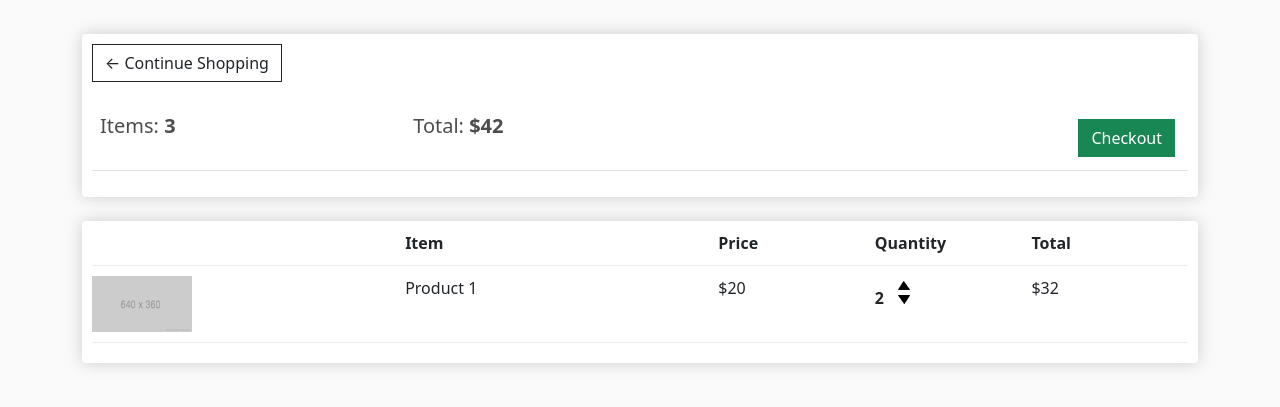
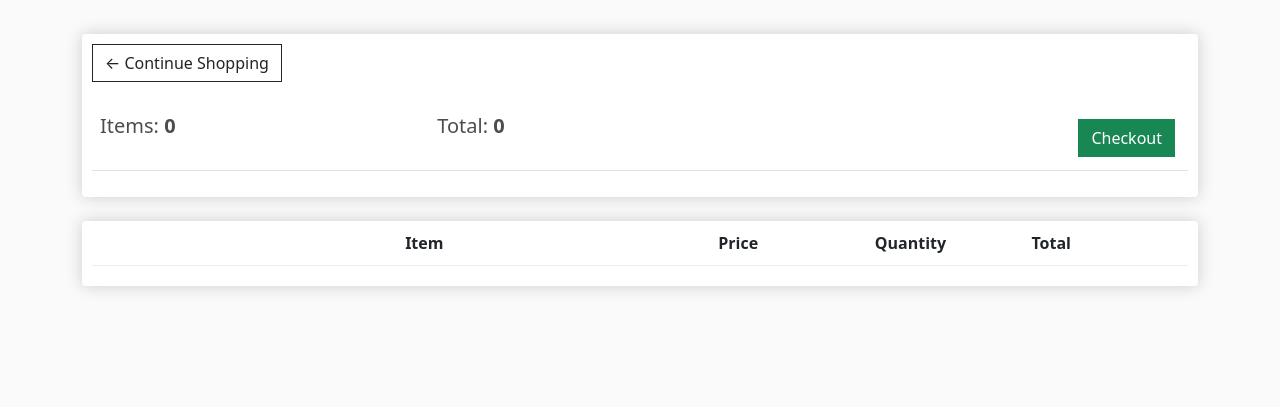
Before and after one commit to lontrarina/Ecommerce-with-Recommender-systems, a Django app: page /cart/ in a window 1280 px wide. Shown: the part 56-463 px from the top of the page. Run offline with Django 5.2, Linux system fonts and the light colour scheme; lists and menus that the app fills with data are empty.

Commit message:
rendered data

```diff
--- a/app/templates/app/app.html
+++ b/app/templates/app/app.html
@@ -4,7 +4,7 @@
     <div class="row">
         {% for product in products %}
         <div class="col-lg-4">
-            <img class="thumbnail" src="{% static 'images/placeholder.png' %}">
+            <img class="thumbnail" src="{{product.imageURL}}">
             <div class="box-element product">
                 <h6><strong>{{product.name}}</strong></h6>
                 <hr>
--- a/app/templates/app/cart.html
+++ b/app/templates/app/cart.html
@@ -9,8 +9,8 @@
                 <br>
                 <table class="table">
                     <tr>
-                        <th><h5>Items: <strong>3</strong></h5></th>
-                        <th><h5>Total:<strong> $42</strong></h5></th>
+                        <th><h5>Items: <strong>{{cart.get_cart_items}}</strong></h5></th>
+                        <th><h5>Total:<strong> {{cart.get_cart_total}}</strong></h5></th>
                         <th>
                             <a  style="float:right; margin:5px;" class="btn btn-success" href="{% url 'checkout' %}">Checkout</a>
                         </th>
@@ -28,21 +28,22 @@
                     <div style="flex:1"><strong>Quantity</strong></div>
                     <div style="flex:1"><strong>Total</strong></div>
                 </div>
-
+                {% for item in items %}
                 <div class="cart-row">
-                    <div style="flex:2"><img class="row-image" src="{% static 'images/placeholder.png' %}"></div>
-                    <div style="flex:2"><p>Product 1</p></div>
-                    <div style="flex:1"><p>$20</p></div>
+                    <div style="flex:2"><img class="row-image" src="{{ item.product.imageURL }}"></div>
+                    <div style="flex:2"><p>{{ item.product.name}}</p></div>
+                    <div style="flex:1"><p>${{ item.product.price }}</p></div>
                     <div style="flex:1">
-                        <p class="quantity">2</p>
+                        <p class="quantity">{{ item.quantity}}</p>
                         <div class="quantity">
                             <img class="chg-quantity" src="{% static  'images/arrow-up.png' %}">
 
                             <img class="chg-quantity" src="{% static  'images/arrow-down.png' %}">
                         </div>
                     </div>
-                    <div style="flex:1"><p>$32</p></div>
+                    <div style="flex:1"><p>{{item.get_total}}</p></div>
                 </div>
+                {% endfor %}
         </div>
     </div>
 {% endblock content %}
--- a/app/views.py
+++ b/app/views.py
@@ -10,9 +10,25 @@ def app(request):
 
 
 def cart(request):
-    context = {}
+    if request.user.is_authenticated:
+        customer = request.user.customer
+        cart, created = Cart.objects.get_or_create(customer=customer)
+        items = cart.cartitem_set.all()
+    else:
+        items = []
+        cart = {'get_cart_total': 0, 'get_cart_items': 0}
+
+    context = { 'items': items, 'cart': cart}
     return render(request, 'app/cart.html', context)
 
 def checkout(request):
-    context = {}
+    if request.user.is_authenticated:
+        customer = request.user.customer
+        cart, created = Cart.objects.get_or_create(customer=customer)
+        items = cart.cartitem_set.all()
+    else:
+        items = []
+        cart = {'get_cart_total': 0, 'get_cart_items': 0}
+
+    context = { 'items': items, 'cart': cart}
     return render(request, 'app/checkout.html', context)
```
Also changed, not shown: app/models.py (+30 -6 lines), app/templates/app/checkout.html (+8 -6 lines), static/images/hoodie1sport_WU4h87O.jpg (added).
